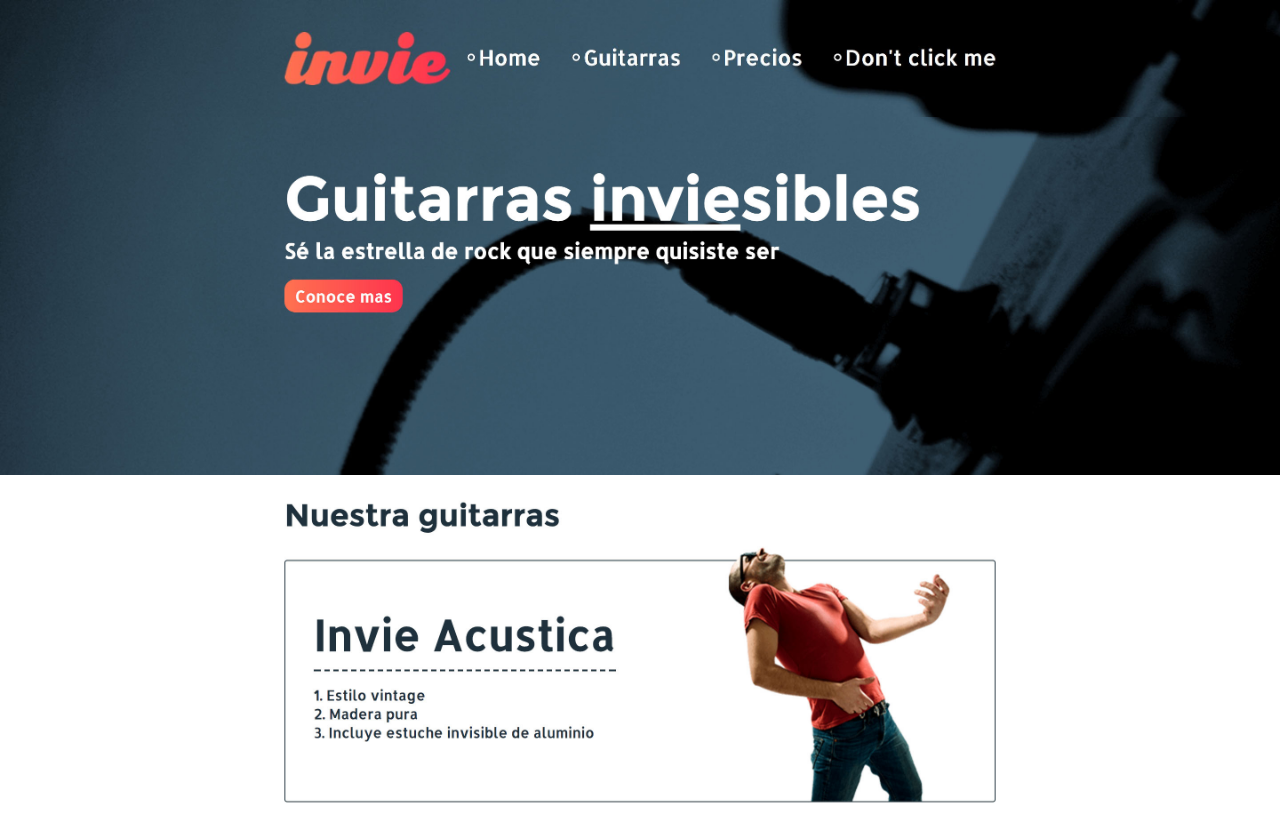
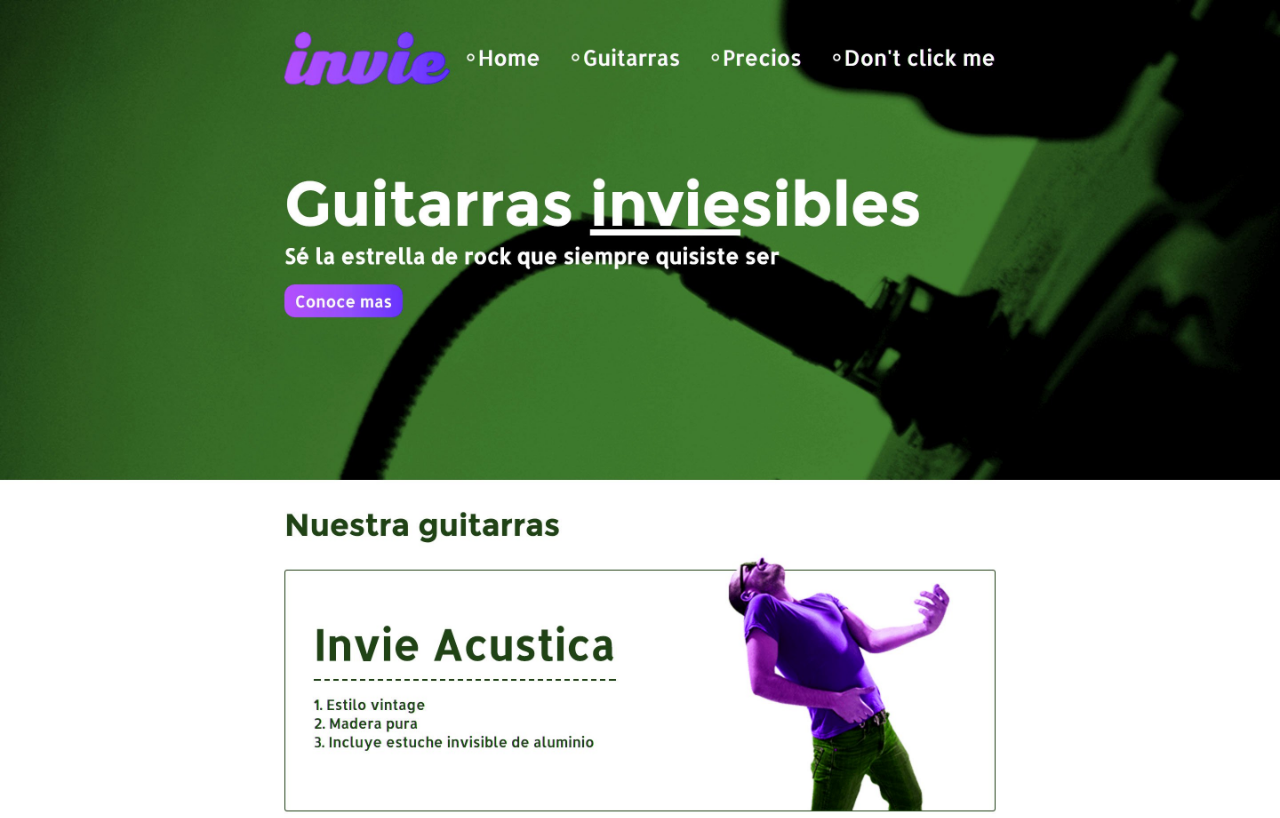
Before and after one commit to JoelRodDiaz/invie-github, a plain HTML site: page index.html in a window 1280 px wide. Shown: the top 818 px of the page. Drawn offline with Linux system fonts and the light colour scheme.

Commit message:
nueva version de invie - verde

```diff
--- a/index.html
+++ b/index.html
@@ -12,8 +12,6 @@
         </style>
     </head>
     <body>
-        <img src="imagenes\header.jpg" alt="">
-        <img src="imagenes\hero.jpg" alt="">
-        <img src="imagenes\acustica.jpg" alt="">
+        <img src="imagenes\nueva-version.jpg" alt="">
     </body>
 </html>
```
Also changed, not shown: imagenes/nueva-version.jpg (added).
